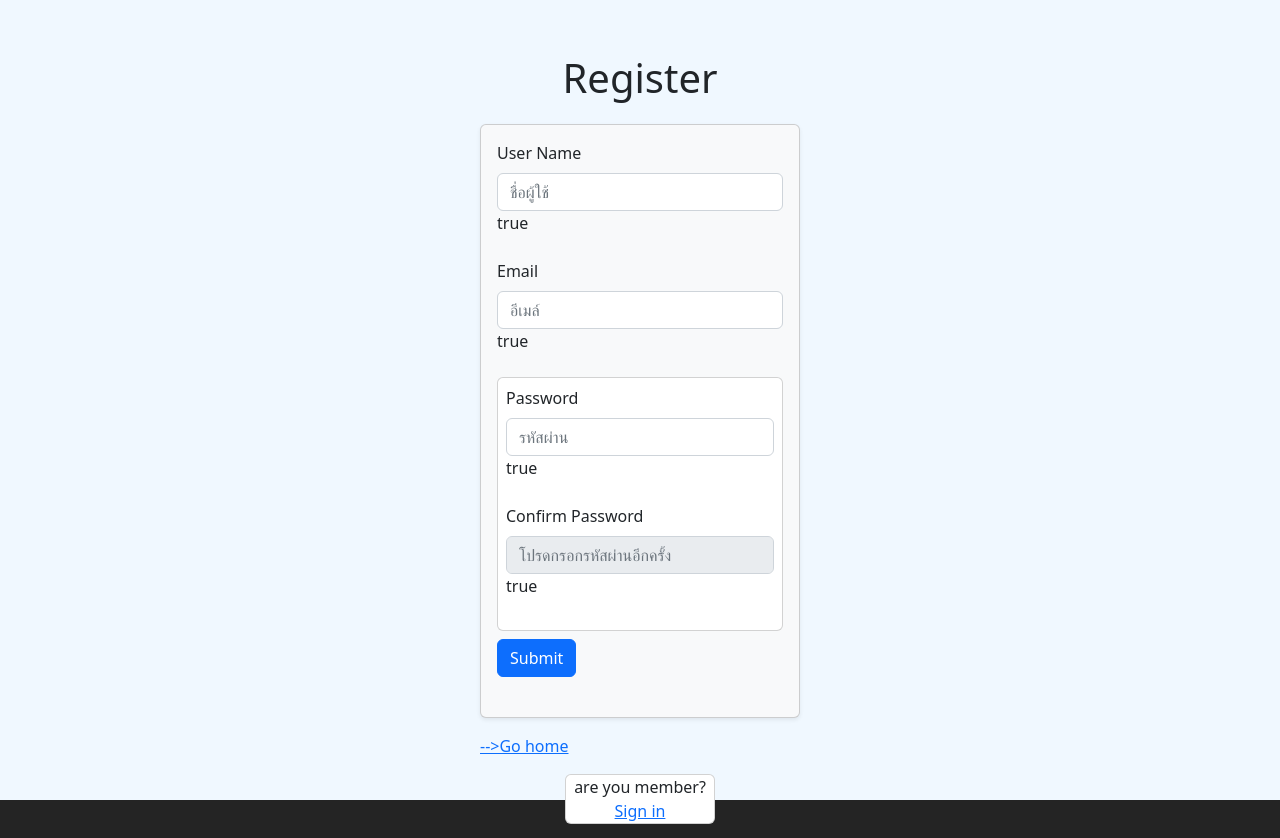
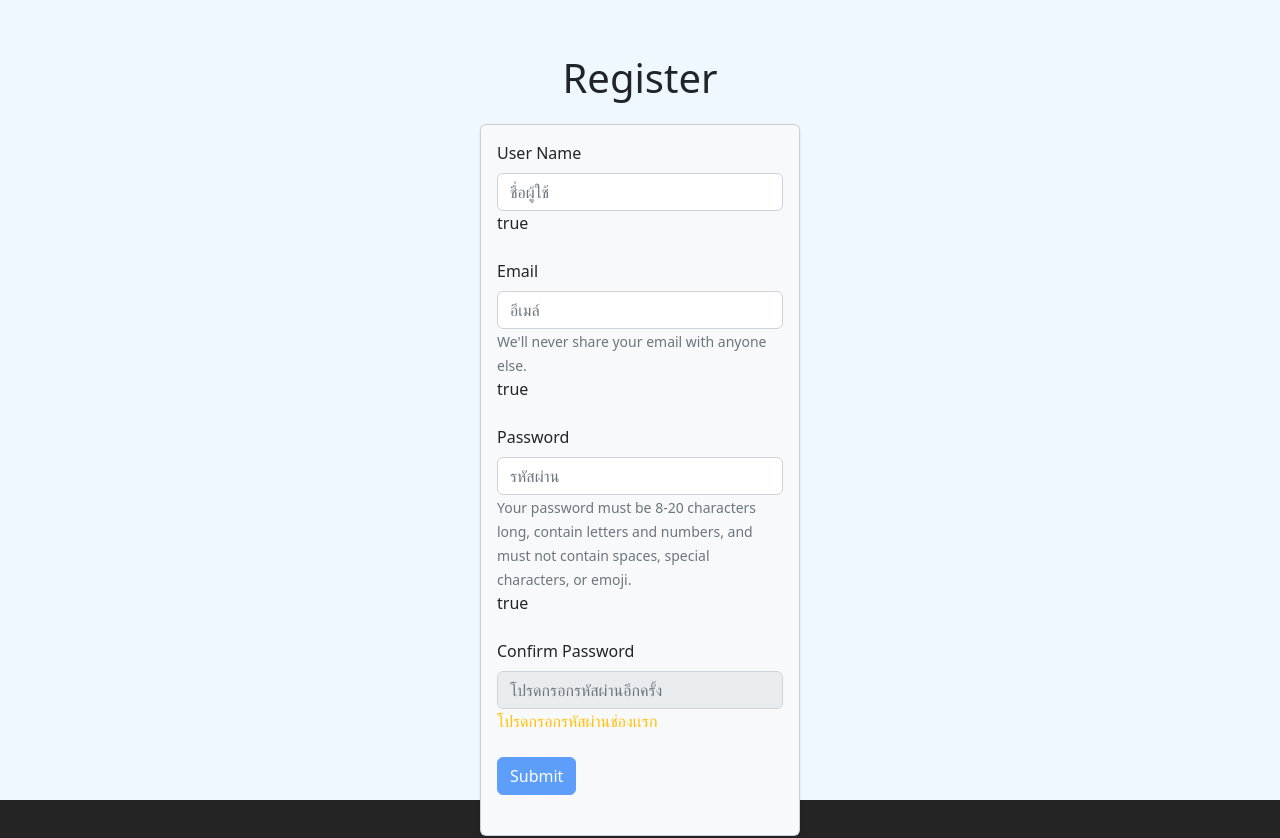
Before and after one commit to chanawee111/research_redeemer, a React (Vite) app in the folder research_redeemer_project/: page /register in a window 1280 px wide. Shown: the top 838 px of the page. Built offline with nearby package versions, Linux system fonts and the light colour scheme.

Commit message:
disabled submit form when empty form

```diff
--- a/research_redeemer_project/src/pages/register_page.jsx
+++ b/research_redeemer_project/src/pages/register_page.jsx
@@ -203,12 +203,24 @@ const Register = () => {
     // }
     try{
       if(DataState.formValid === true){
+        const formData = {};
+        for(let name in DataState.formElement){
+            formData[name] = DataState.formElement[name].value;
+            console.log("Name",name,":",DataState.formElement[name].value);
+        }
+
+        console.log("!!!!Send Data:",formData);
         await axios.post(`http://${host}:${port}/users`,{
 
         });
       }
       if(DataState.formValid === false){
-
+        Swal.fire({
+          title: 'Error!',
+          text: 'ผิดพลาดข้อมูลไม่ครบถ้วนหรือข้อมูลไม่ถูกต้อง',
+          icon: 'error',
+          confirmButtonText: 'OK'
+        })
       }
     }catch(err){
       if(err.response){
@@ -245,17 +257,23 @@ const Register = () => {
           <div className="form-group">
           <label className="form-label" htmlFor="email">Email</label>
           <input type="text" name="email" id="email" placeholder="อีเมล์" className={DataState.formElement['email'].touched?getInputClass('email'):'form-control'} onChange={onFormChange}/>
+          <Form.Text id="EmailHelpBlock" muted>
+          We'll never share your email with anyone else.
+      </Form.Text><br/>
           {String(DataState.formElement['email'].validators.emptyValue)}
           <div className="invalid-feedback">{getErrorMessage('email')}</div>
           </div>
         </div>
 
-        <Card className="p-2 my-2">
         {/* Password input */}
         <div className="form-outline mb-4">
         <div className="form-group">
         <label className="form-label" htmlFor="password">Password</label>
           <input type="password" name="password" id="password" placeholder="รหัสผ่าน" className={DataState.formElement['password'].touched?getInputClass('password'):'form-control'} onChange={onFormChange}/>
+          <Form.Text id="passwordHelpBlock" muted>
+        Your password must be 8-20 characters long, contain letters and numbers,
+        and must not contain spaces, special characters, or emoji.
+      </Form.Text><br/>
           {String(DataState.formElement['password'].validators.emptyValue)}
           <div className="invalid-feedback">{getErrorMessage('password')}</div>
           </div>
@@ -273,11 +291,11 @@ const Register = () => {
           onChange={onFormChange}
           disabled={DataState.formElement.password.validators.emptyValue?true:false}
           />
-          {String(DataState.formElement['confirmPassword'].validators.emptyValue)}
+          {DataState.formElement['password'].validators.emptyValue?<div className="text-warning">โปรดกรอกรหัสผ่านช่องเเรก</div>:null}
           <div className="invalid-feedback">{getErrorMessage('confirmPassword')}</div>
           </div>
         </div>
-        </Card>
+
 
         {/* Password input Repeat*/}
         {/* <div className="form-outline mb-4">
@@ -292,12 +310,12 @@ const Register = () => {
         {}
 
         {/* Submit Button */}
-        <Button type="submit" className="btn btn-primary btn-block mb-4">Submit</Button>
+        <Button type="submit" className="btn btn-primary btn-block mb-4" disabled={!DataState.formValid?true:false}>Submit</Button>
         {/* Register Buttons */}
         </Form>
       </Card>
       <div className="mx-3 mb-3 fw-light">
-          <a href="/">-->Go home</a>
+          <a href="/"> (-->Go home)</a>
         </div>
         <div className="d-flex justify-content-center">
           <Card className="px-2 text-center">
```
